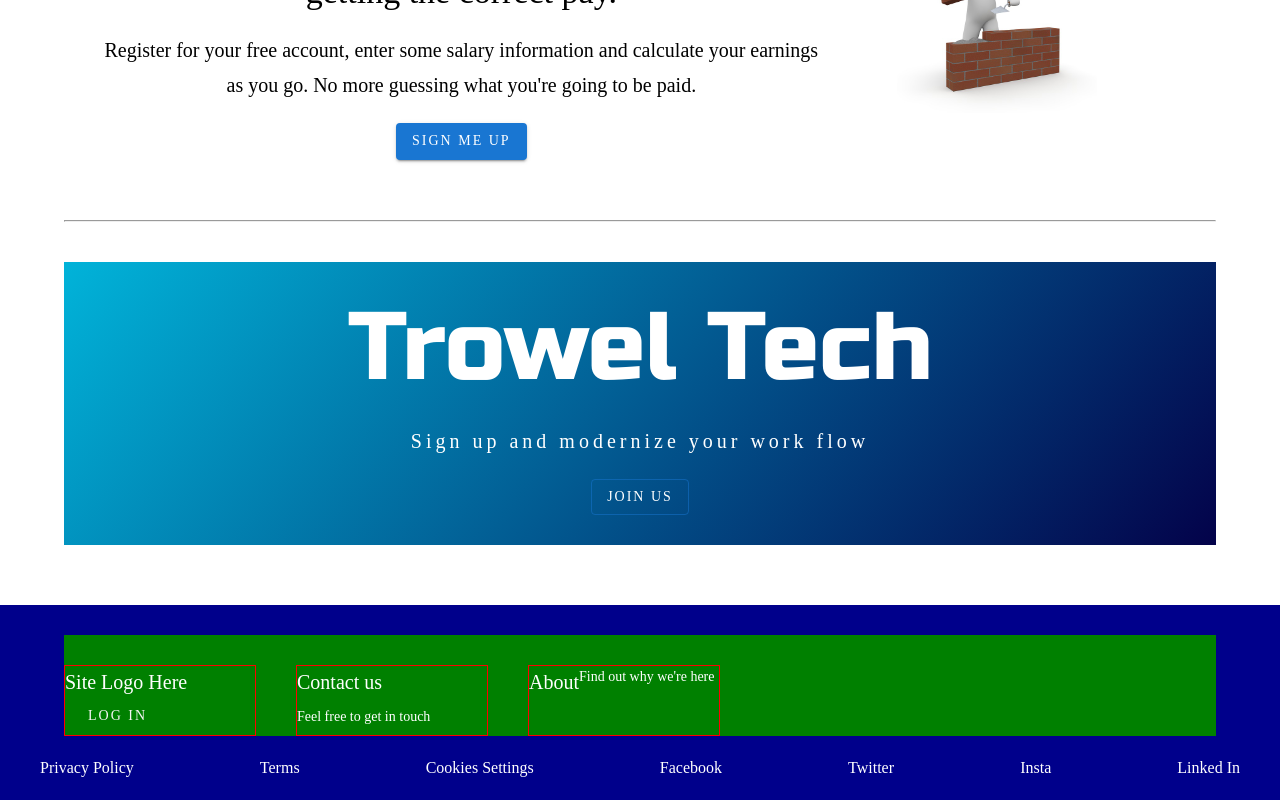
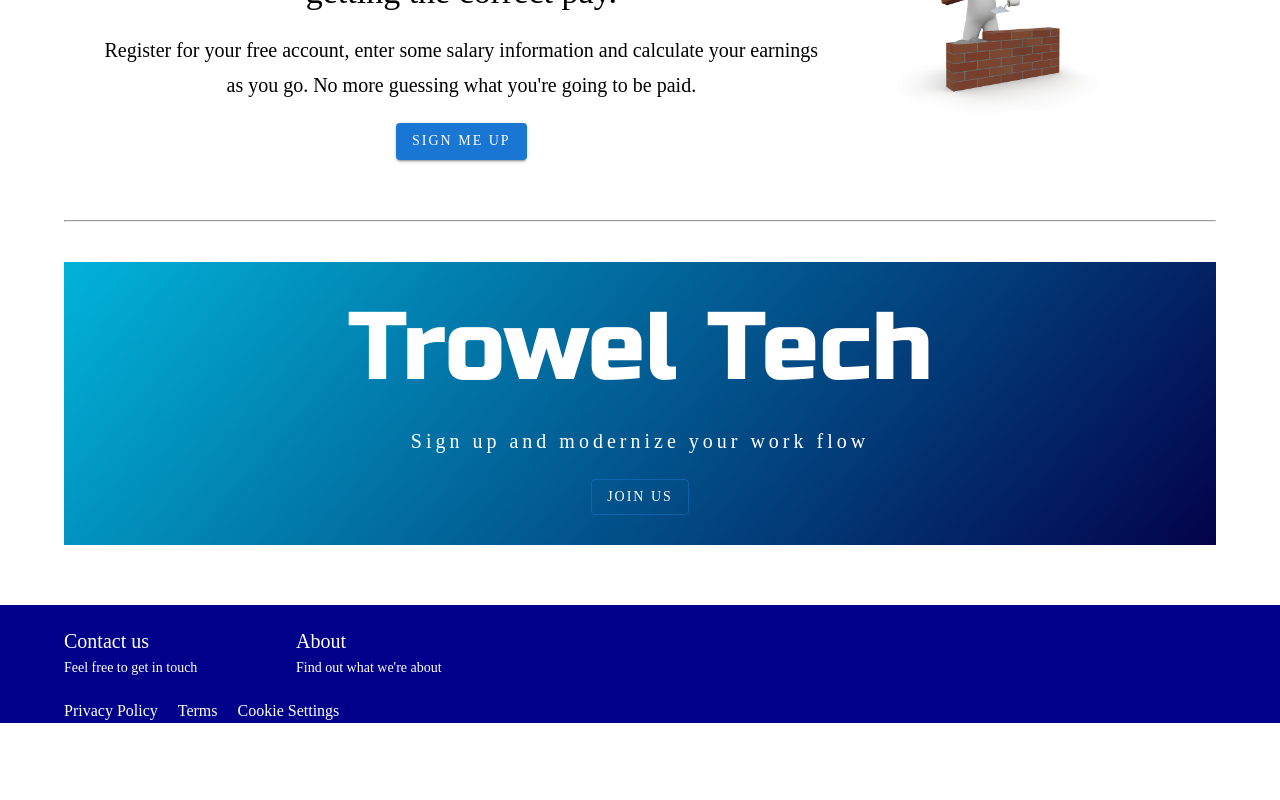
Before and after one commit to stalliardo/Trowel-Tech, a React (Create React App) app: page / in a window 1280 px wide. Shown: the part 1922-2722 px from the top of the page. After the commit the page ends 2645 px from the top, so only its background shows below. Built offline with nearby package versions, Linux system fonts and the light colour scheme; no server answers; a web font is replaced by a local one.

Commit message:
Finished ui chnages to the footer comp

```diff
--- a/src/components/footer/Footer.js
+++ b/src/components/footer/Footer.js
@@ -2,45 +2,46 @@ import React from 'react'
 import { Box, Grid, Typography, Button } from '@mui/material'
 import { Container } from '@mui/system'
 
+
+
 const Footer = () => {
+
+    const handleFooterLinkClicked = () => {
+        // TODO
+        console.log("footer clciked");
+    }
+
+    const FooterLink = (props) => {
+        return (
+            <Typography color="white" sx={{ mr: "20px", width: "fit-content" }} onClick={handleFooterLinkClicked}>{props.text}</Typography>
+        )
+    }
+
     return (
         <Box component="div" sx={{ background: "darkblue", height: "fit-content", width: "100%", mt: "60px" }}>
-            <Container maxWidth="lg" sx={{ height: "inherit", pt: "30px" }}>
-                <Grid container sx={{backgroundColor: "green", flexDirection: {sm: "column", md: "row"}, mb: "20px"}} >
-                    <Grid item container sx={{ mr: "40px", border: "1px solid red", mt: {xs: "30px"} }} xs={12} md={2}>
-                        <Typography color="white" variant='h6'>Site Logo Here</Typography>
-                        <Button sx={{ color: "whitesmoke", width: "105px" }}>Log in</Button>
+            <Container maxWidth="lg" sx={{ height: "inherit"}}>
+                <Grid container sx={{ flexDirection: { sm: "column", md: "row" }, mb: "20px" }} >
+
+                    <Grid item container sx={{ mr: "40px", mt: { xs: "20px" }, alignItems: "baseline", flexDirection: "column" }} xs={12} md={2}>
+                        <Typography color="white" variant='h6'>Contact us</Typography>
+                        <Typography color="white" variant='subtitle2' fontWeight="100" sx={{ ml: { xs: "20px", md: "0px" } }}>Feel free to get in touch</Typography>
                     </Grid>
-                    <Grid item container sx={{ mr: "40px", border: "1px solid red", mt: {xs: "30px"} }} xs={12} md={2}>
-                        <Typography color="white" variant='h6'>Contact us</Typography>
-                        <Typography color="white" variant='subtitle2' fontWeight="100">Feel free to get in touch</Typography>
-                    </Grid>
-                    <Grid item container sx={{ mr: "40px", border: "1px solid red", mt: {xs: "30px"} }} xs={12} md={2}>
+                    <Grid item container sx={{ mr: "40px", mt: { xs: "20px" }, alignItems: "baseline", flexDirection: "column" }} xs={12} md={2}>
                         <Typography color="white" variant='h6'>About</Typography>
-                        <Typography color="white" variant='subtitle2' fontWeight="100">Find out why we're here</Typography>
+                        <Typography color="white" variant='subtitle2' fontWeight="100" sx={{ ml: { xs: "20px", md: "0px" } }}>Find out what we're about</Typography>
                     </Grid>
                 </Grid>
 
-                {/* <hr style={{ margin: "20px 0 0" }} /> */}
+            </Container>
 
+
+            <Container maxWidth="lg" sx={{display: "flex", flexDirection: "row", justifyContent: "flex-start"}}>
+                <FooterLink text="Privacy Policy" />
+                <FooterLink text="Terms" />
+                <FooterLink text="Cookie Settings" />
             </Container>
-                <Box component="div" maxWidth="lg" sx={{ display: "flex", flexWrap: "wrap", justifyContent: "space-between", backgroundColor: "darkBlue", margin: "auto", paddingX: "10px", pb: "20px" }}>
-                    <Typography color="white">Privacy Policy</Typography>
-                    <Typography color="white">Terms</Typography>
-                    <Typography color="white">Cookies Settings</Typography>
-                    <Typography color="white">Facebook</Typography>
-                    <Typography color="white">Twitter</Typography>
-                    <Typography color="white">Insta</Typography>
-                    <Typography color="white">Linked In</Typography>
-                </Box>
         </Box>
     )
 }
 
-export default Footer
-
-
-// todos
-// Make a footerLink comp
-// Change the text size of the links on smaller screens
-// Fix layout of links on smaller screens
+export default Footer;
```
